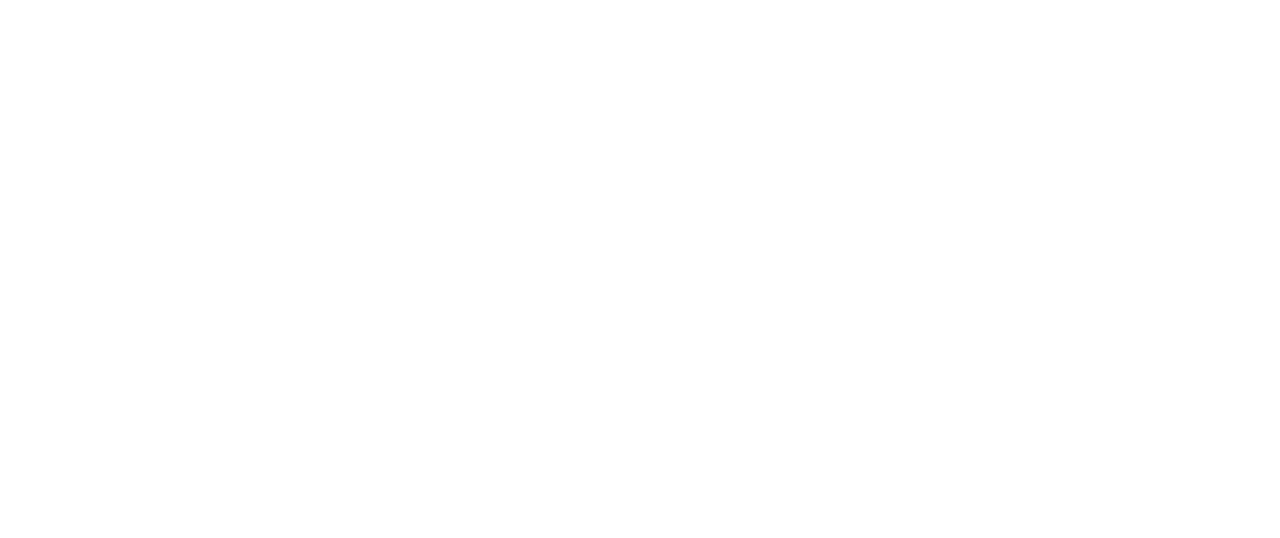
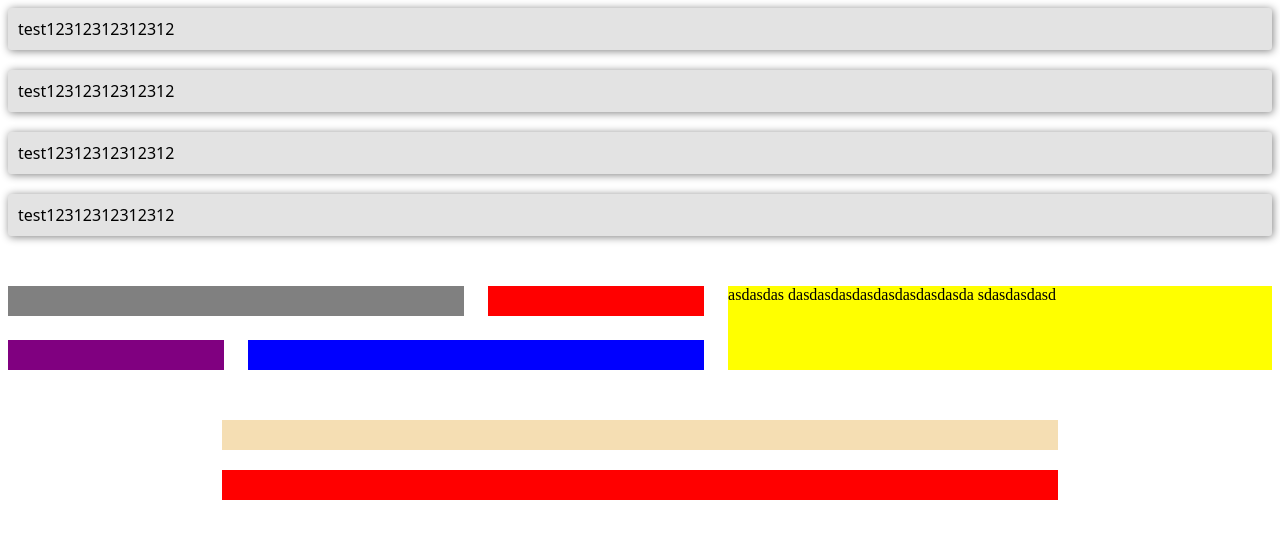
Before and after one commit to ongch24014/playground, a plain HTML site: page index.html in a window 1280 px wide. Drawn offline with Linux system fonts and the light colour scheme.

Commit message:
learn grid

```diff
--- a/index.html
+++ b/index.html
@@ -6,5 +6,25 @@
     </head>
     <body>
         <script src="play.js"></script>
+
+        <div class="cards">
+            <div>test12312312312312</div>
+            <div>test12312312312312</div>
+            <div>test12312312312312</div>
+            <div>test12312312312312</div>
+        </div>
+
+        <div class="grid-cards">
+            <section class="sec-1 grid-col-span-2"></section>
+            <section class="sec-2"></section>
+            <section class="sec-3"></section>
+            <section class="sec-4 grid-col-span-2"></section>
+            <section class="sec-5">asdasdas dasdasdasdasdasdasdasdasda sdasdasdasd</section>
+        </div>
+
+        <div class="test-grid">
+            <section class="grid-1"></section>
+            <section class="grid-2"></section>
+        </div>
     </body>
 </html>
--- a/styles.css
+++ b/styles.css
@@ -0,0 +1,137 @@
+.cards {
+  display: flex;
+  flex-direction: column;
+  flex-wrap: wrap;
+  gap: 20px;
+  margin-bottom: 50px;
+}
+
+.cards > div {
+  padding: 10px;
+  background-color: #e3e3e3;
+  border-radius: 3px;
+  box-shadow: 1px 1px 8px grey;
+  font-family: system-ui;
+}
+
+.grid-cards {
+  display: grid;
+  grid-template-areas:
+    'one'
+    'two'
+    'three'
+    'four'
+    'five';
+  gap: 1.5rem;
+}
+
+/* @media(min-width: 50em) {
+  .grid-cards {
+    grid-template-columns: repeat(4, 1fr);
+  }
+
+  .grid-cards section:last-child {
+    grid-column-start: 4;
+    grid-row: 1 / 3;
+  }
+
+  .grid-col-span-2 {
+    grid-column: span 2;
+  }
+} */
+
+.grid-cards > section:nth-child(1) {
+  grid-area: one;
+}
+
+.grid-cards > section:nth-child(2) {
+  grid-area: two;
+}
+
+.grid-cards > section:nth-child(3) {
+  grid-area: three;
+}
+
+.grid-cards > section:nth-child(4) {
+  grid-area: four;
+}
+
+.grid-cards > section:nth-child(5) {
+  grid-area: five;
+}
+
+@media(min-width: 50em) {
+  .grid-cards {
+    grid-template-areas:
+      'one one two five'
+      'three four four five';
+  }
+}
+
+@media(min-width: 30em) {
+  .grid-cards {
+    grid-template-areas:
+      'one one'
+      'two five'
+      'three five'
+      'four four';
+  }
+}
+
+@media(min-width: 50em) {
+  .grid-cards {
+    grid-template-areas:
+      'one one two five'
+      'three four four five';
+  }
+}
+
+
+.grid-cards section {
+  min-height: 30px;
+  width: 100%;
+}
+
+.sec-1 {
+  background-color: grey;
+}
+
+.sec-2 {
+  background-color: red;
+}
+
+.sec-3 {
+  background-color: purple;
+}
+
+.sec-4 {
+  background-color: blue;
+}
+
+.sec-5 {
+  background-color: yellow;
+}
+
+.test-grid {
+  margin-top: 50px;
+  display: grid;
+  gap: 20px;
+  grid-template-columns: repeat(12, 1fr);
+}
+
+.test-grid > section {
+  min-height: 30px;
+  min-width: 100px;
+}
+
+.grid-1 {
+  /* grid-area: two; */
+  grid-column: 3 / 11;
+  background-color: wheat;
+}
+
+.grid-2 {
+  grid-column: 3 / 11;
+  /* grid-area: four; */
+  background-color: red;
+}
```
